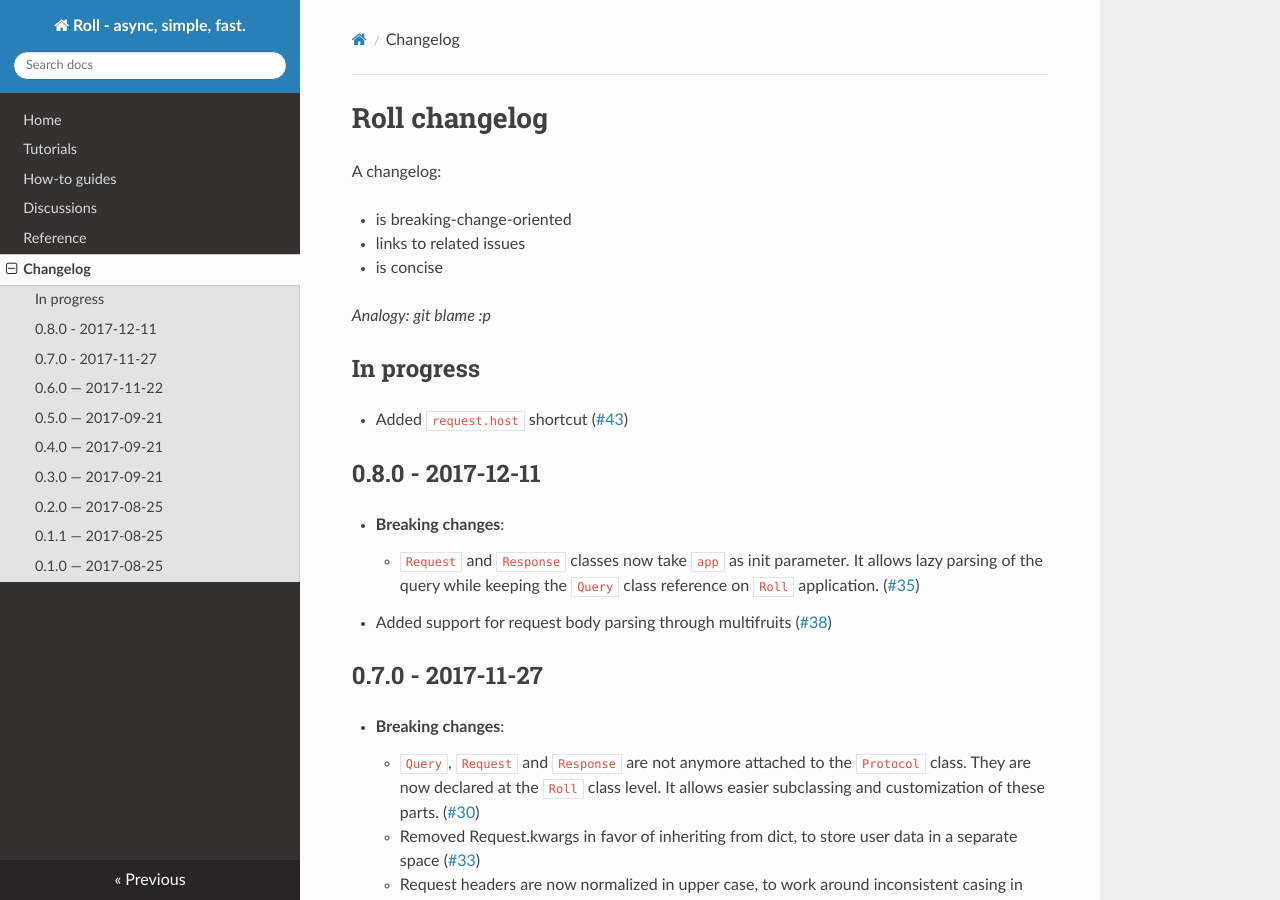
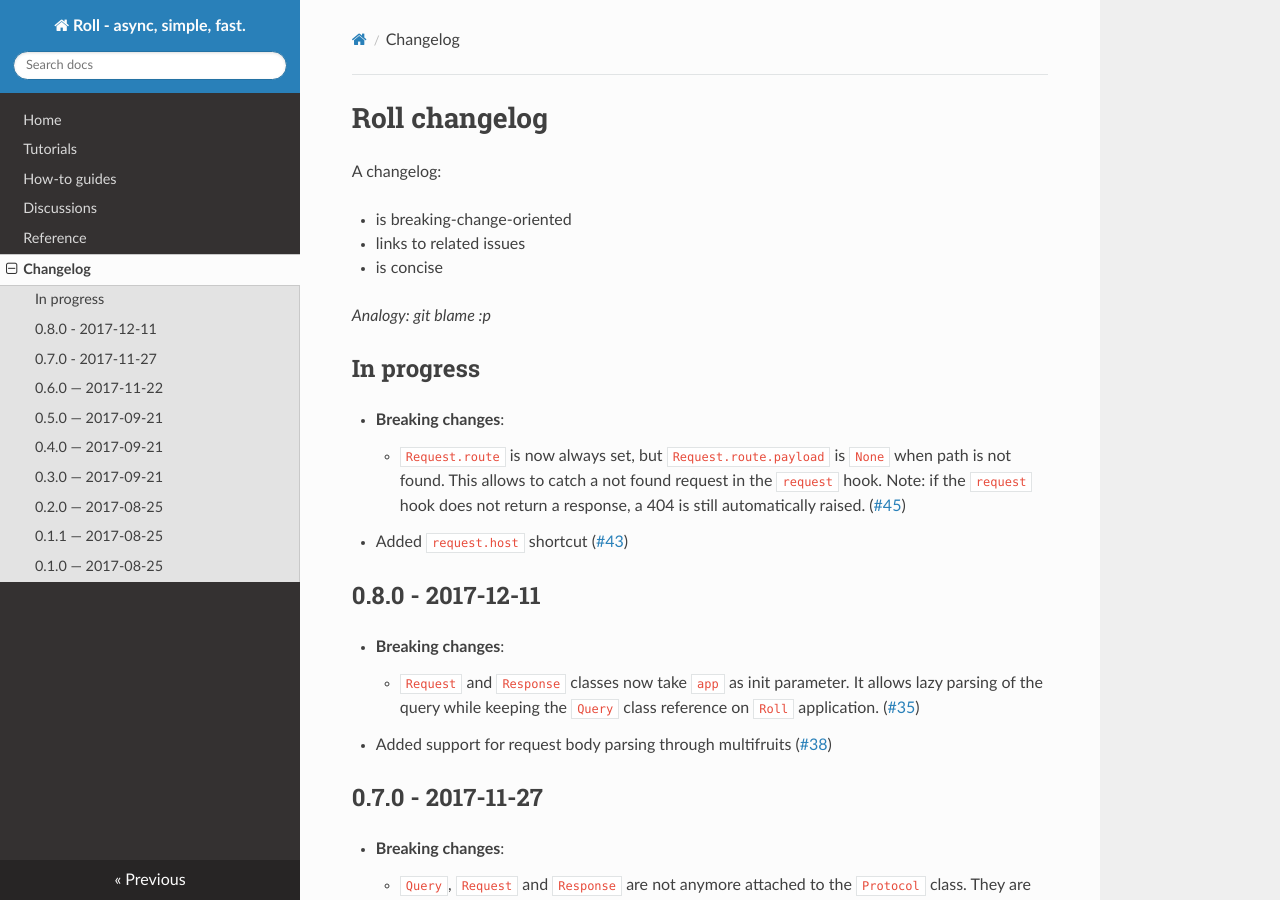
Before and after one commit to pyrates/roll, an MkDocs documentation site: the page built from docs/changelog.md, in a window 1280 px wide and 900 px high. Built offline with MkDocs 1.6.1, drawn with Linux system fonts in a browser that asks for light colours; nearby versions of some CDN libraries; old or Windows-style settings are respelled for this version of MkDocs.

Commit message:
Call request hook even if request.path is not found
fix #44

```diff
--- a/docs/changelog.md
+++ b/docs/changelog.md
@@ -10,6 +10,12 @@ A changelog:
 
 ## In progress
 
+* **Breaking changes**:
+    * `Request.route` is now always set, but `Request.route.payload` is `None`
+      when path is not found. This allows to catch a not found request in the
+      `request` hook. Note: if the `request` hook does not return a response,
+      a 404 is still automatically raised.
+      ([#45](https://github.com/pyrates/roll/pull/45))
 * Added `request.host` shortcut ([#43](https://github.com/pyrates/roll/pull/43))
 
 
```
Also changed, not shown: docs/reference.md (+2 -1 lines), roll/__init__.py (+3 -11 lines), 1 other file.
